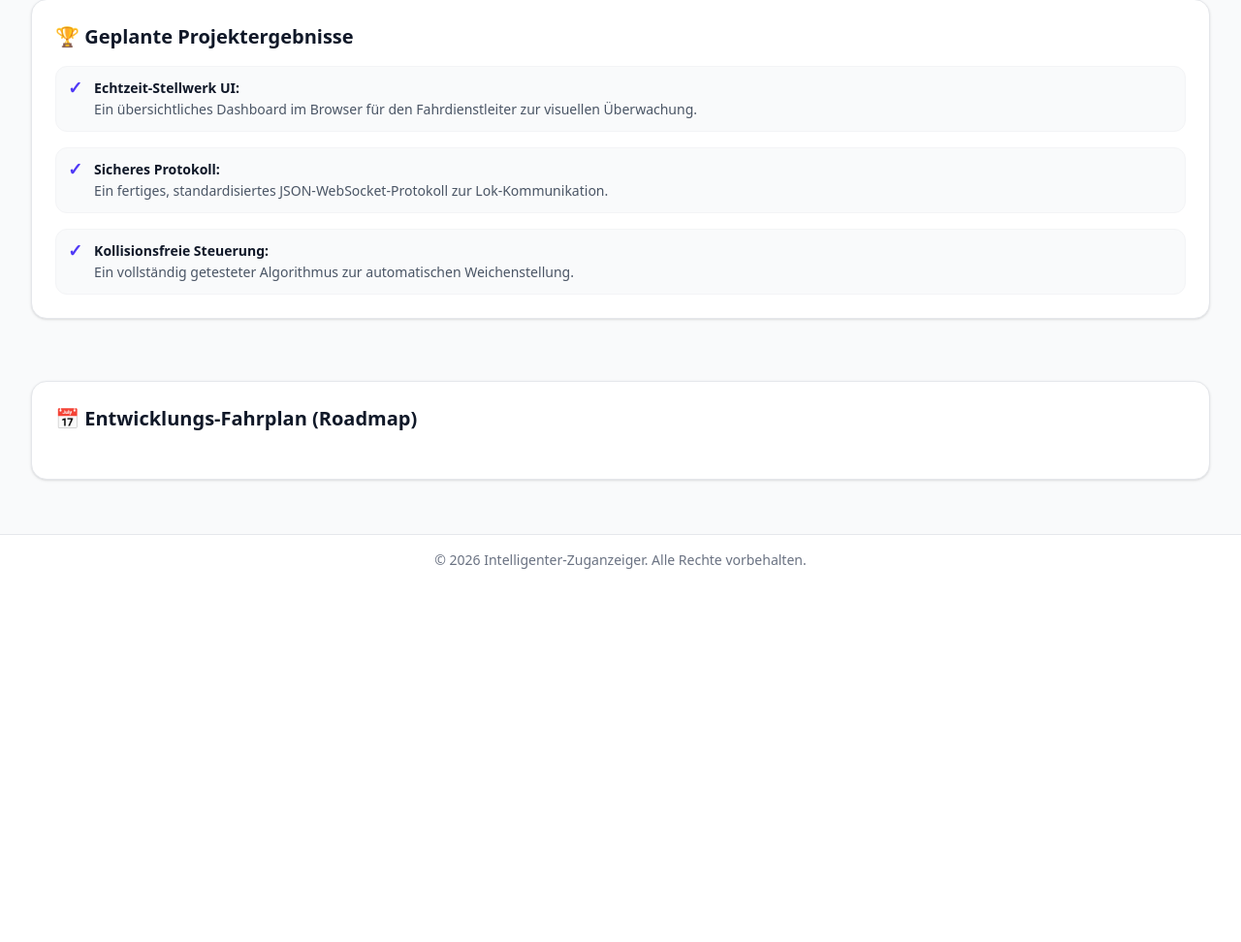
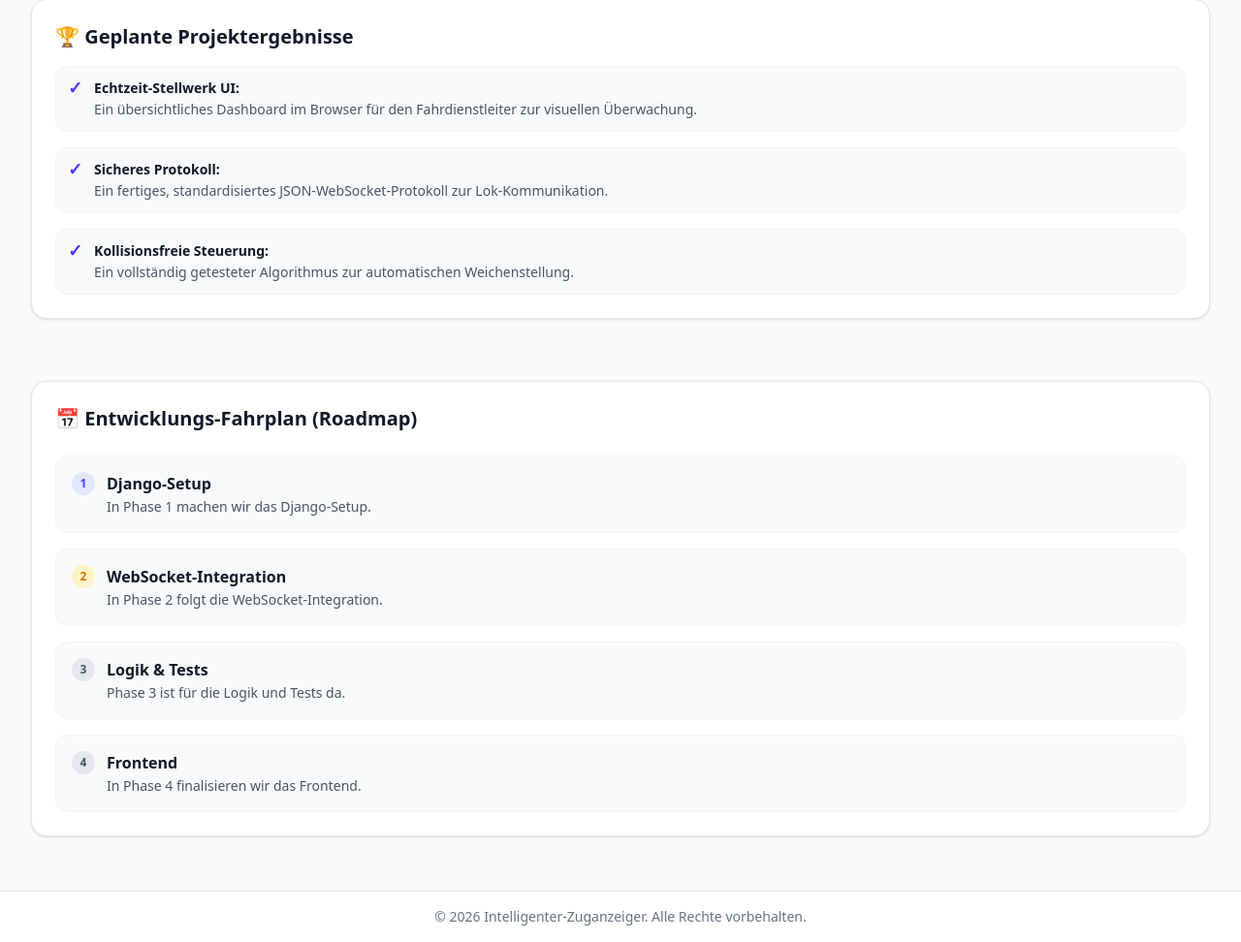
Before and after one commit to Projekt-collab/Intelligenter-Zuganzeiger, a Django app: page / in a window 1280 px wide. Shown: the part 1220-2192 px from the top of the page at 97% size. Before the commit the page ends 1807 px from the top, so only its background shows below. Run offline with Django 5.2, Linux system fonts and the light colour scheme; parts of the project's set-up code (start-up, migrations or seed data) failed here and were passed over.

Commit message:
Hauptseite

```diff
--- a/web/templates/home.html
+++ b/web/templates/home.html
@@ -98,7 +98,57 @@
     <!-- ROADMAP -->
     <div class="border border-gray-200 rounded-2xl p-6 bg-white shadow-sm w-full">
         <h2 class="text-xl font-bold text-gray-900 mb-6 flex items-center gap-2">📅 Entwicklungs-Fahrplan (Roadmap)</h2>
-        <div class="grid grid-cols-2 sm:grid-cols-4 gap-4 text-center">
+
+        <!-- Вертикальный контейнер, который автоматически тянется по ширине -->
+        <div class="space-y-4 w-full">
+
+            <!-- Phase 1 -->
+            <div class="p-4 bg-gray-50 rounded-xl border border-gray-100 flex flex-col sm:flex-row sm:items-center sm:justify-between gap-4 w-full">
+                <div class="flex items-start gap-3">
+                    <span class="flex h-6 w-6 shrink-0 items-center justify-center rounded-full bg-indigo-100 text-xs font-bold text-indigo-600">1</span>
+                    <div>
+                        <h3 class="font-bold text-gray-900 text-base">Django-Setup</h3>
+                        <p class="text-sm text-gray-600 mt-0.5">In Phase 1 machen wir das Django-Setup.</p>
+                    </div>
+                </div>
+            </div>
+
+            <!-- Phase 2 -->
+            <div class="p-4 bg-gray-50 rounded-xl border border-gray-100 flex flex-col sm:flex-row sm:items-center sm:justify-between gap-4 w-full">
+                <div class="flex items-start gap-3">
+                    <span class="flex h-6 w-6 shrink-0 items-center justify-center rounded-full bg-amber-100 text-xs font-bold text-amber-600">2</span>
+                    <div>
+                        <h3 class="font-bold text-gray-900 text-base">WebSocket-Integration</h3>
+                        <p class="text-sm text-gray-600 mt-0.5">In Phase 2 folgt die WebSocket-Integration.</p>
+                    </div>
+                </div>
+            </div>
+
+            <!-- Phase 3 -->
+            <div class="p-4 bg-gray-50 rounded-xl border border-gray-100 flex flex-col sm:flex-row sm:items-center sm:justify-between gap-4 w-full">
+                <div class="flex items-start gap-3">
+                    <span class="flex h-6 w-6 shrink-0 items-center justify-center rounded-full bg-gray-200 text-xs font-bold text-gray-600">3</span>
+                    <div>
+                        <h3 class="font-bold text-gray-900 text-base">Logik &amp; Tests</h3>
+                        <p class="text-sm text-gray-600 mt-0.5">Phase 3 ist für die Logik und Tests da.</p>
+                    </div>
+                </div>
+            </div>
+
+            <!-- Phase 4 -->
+            <div class="p-4 bg-gray-50 rounded-xl border border-gray-100 flex flex-col sm:flex-row sm:items-center sm:justify-between gap-4 w-full">
+                <div class="flex items-start gap-3">
+                    <span class="flex h-6 w-6 shrink-0 items-center justify-center rounded-full bg-gray-200 text-xs font-bold text-gray-600">4</span>
+                    <div>
+                        <h3 class="font-bold text-gray-900 text-base">Frontend</h3>
+                        <p class="text-sm text-gray-600 mt-0.5">In Phase 4 finalisieren wir das Frontend.</p>
+                    </div>
+                </div>
+            </div>
+
+        </div>
+    </div>
+
 
 
 
```
